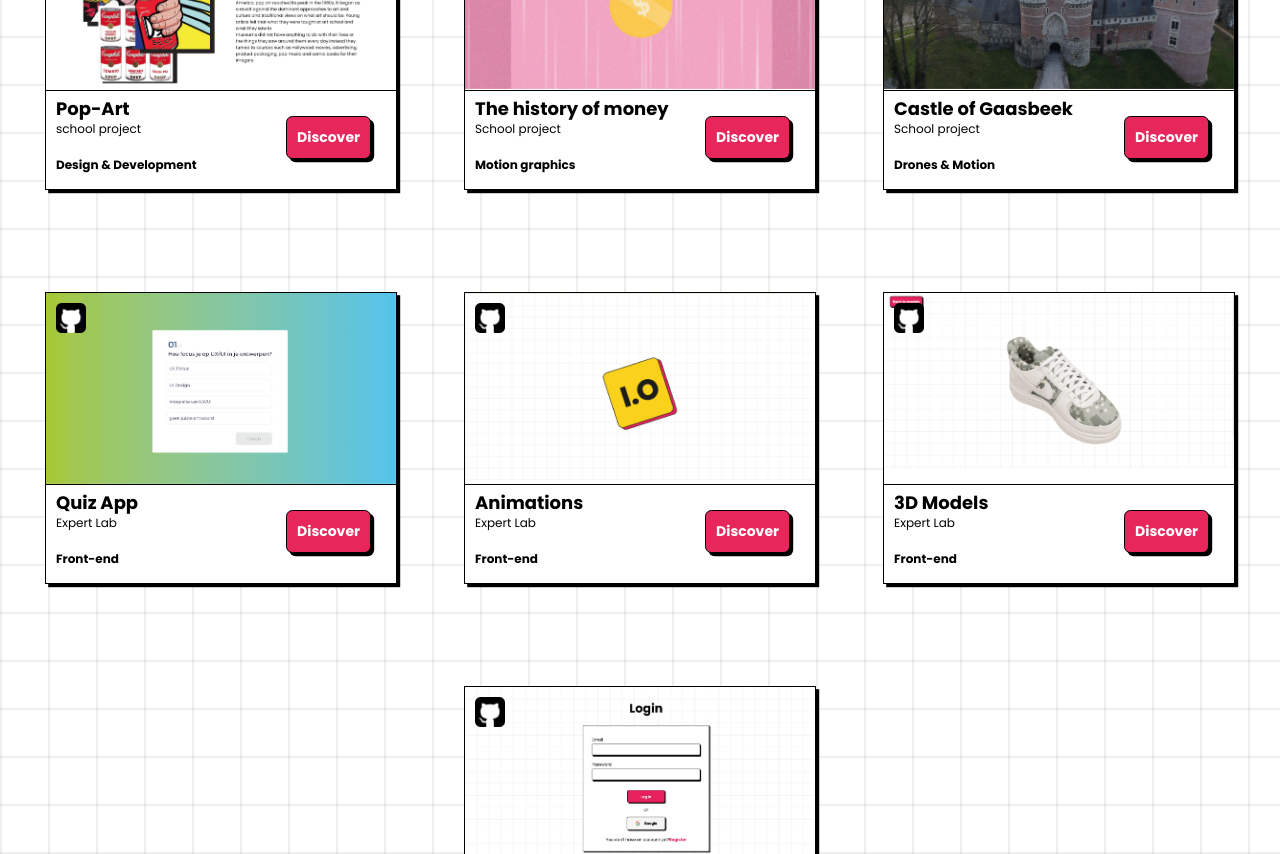
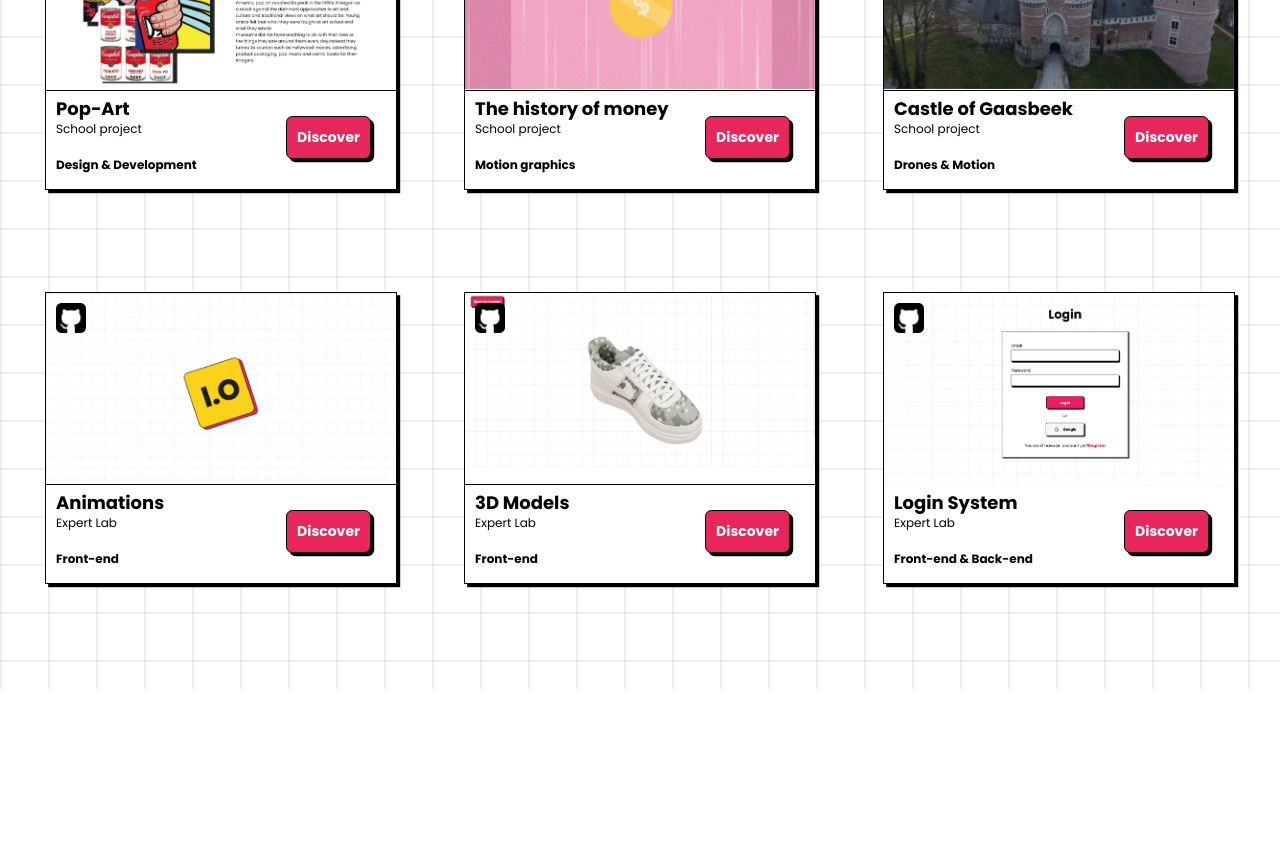
Before and after one commit to IliasOmari/Portfolio-Ilias_Omari, a React (Vite) app in the folder Portfolio_Ilias_Omari/: page /projects in a window 1280 px wide. Shown: the part 780-1634 px from the top of the page. After the commit the page ends 1469 px from the top, so only its background shows below. Built offline with nearby package versions, Linux system fonts and the light colour scheme.

Commit message:
Removed a project

```diff
--- a/Portfolio_Ilias_Omari/src/components/pages/Projects.jsx
+++ b/Portfolio_Ilias_Omari/src/components/pages/Projects.jsx
@@ -8,7 +8,6 @@ import JEF from "../../assets/JEF.jpg";
 import PopArt from "../../assets/popart.png";
 import Motion from "../../assets/motion.png";
 import Kasteel from "../../assets/kasteel.png";
-import Quiz from "../../assets/quiz.png";
 import Animations from "../../assets/animation.png";
 import ThreeD from "../../assets/3d.png";
 import Login from "../../assets/login.png";
@@ -51,7 +50,7 @@ const projects = [
     id: "POP",
     title: "Pop-Art",
     img: PopArt,
-    subtitle: "school project",
+    subtitle: "School project",
     categorie: "Design & Development",
     link: "https://pop-art.onrender.com/project/pop-art",
     linkGithub: "https://github.com/EHB-MCT/frontend-werkstuk-22-23-IliasOmari",
@@ -73,17 +72,6 @@ const projects = [
     subtitle: "School project",
     categorie: "Drones & Motion ",
     link: "/projects/castel-of-gaasbeek",
-  },
-
-  {
-    github: Github,
-    id: "PROTOTYPE1",
-    title: "Quiz App",
-    img: Quiz,
-    subtitle: "Expert Lab",
-    categorie: "Front-end",
-    link: "https://quizapp-9do6.onrender.com/",
-    linkGithub: "https://github.com/IliasOmari/quiz-app",
   },
 
   {
```
